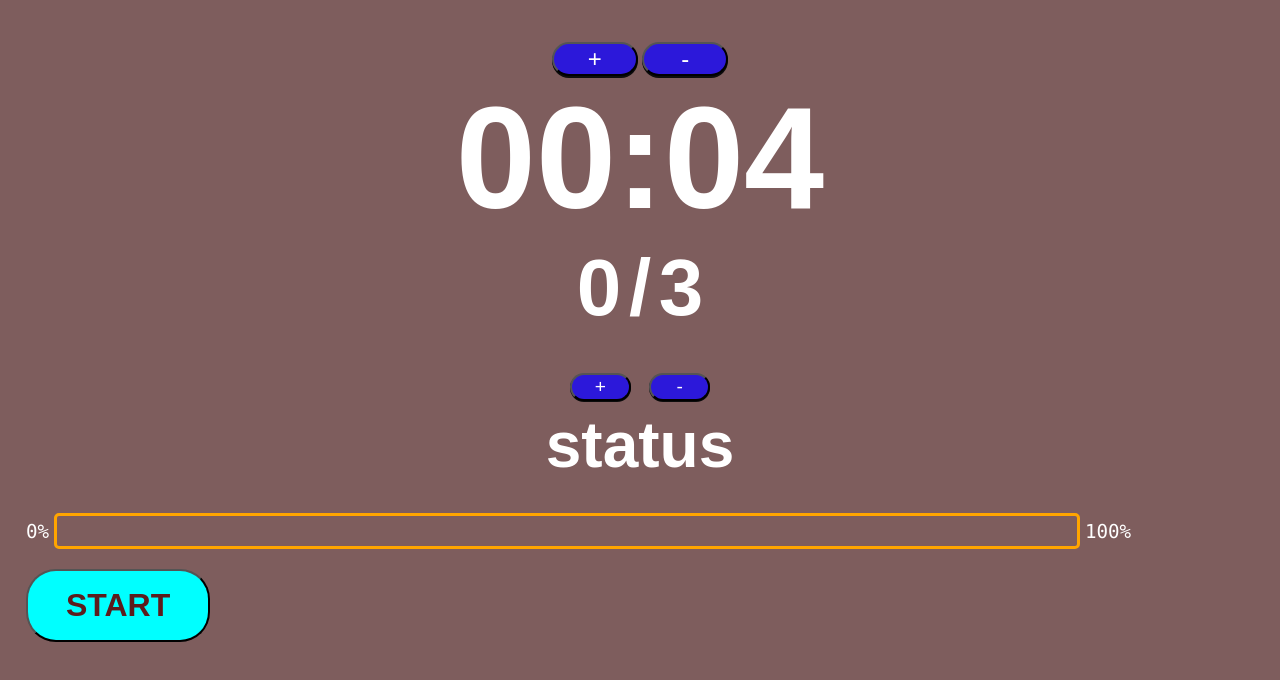
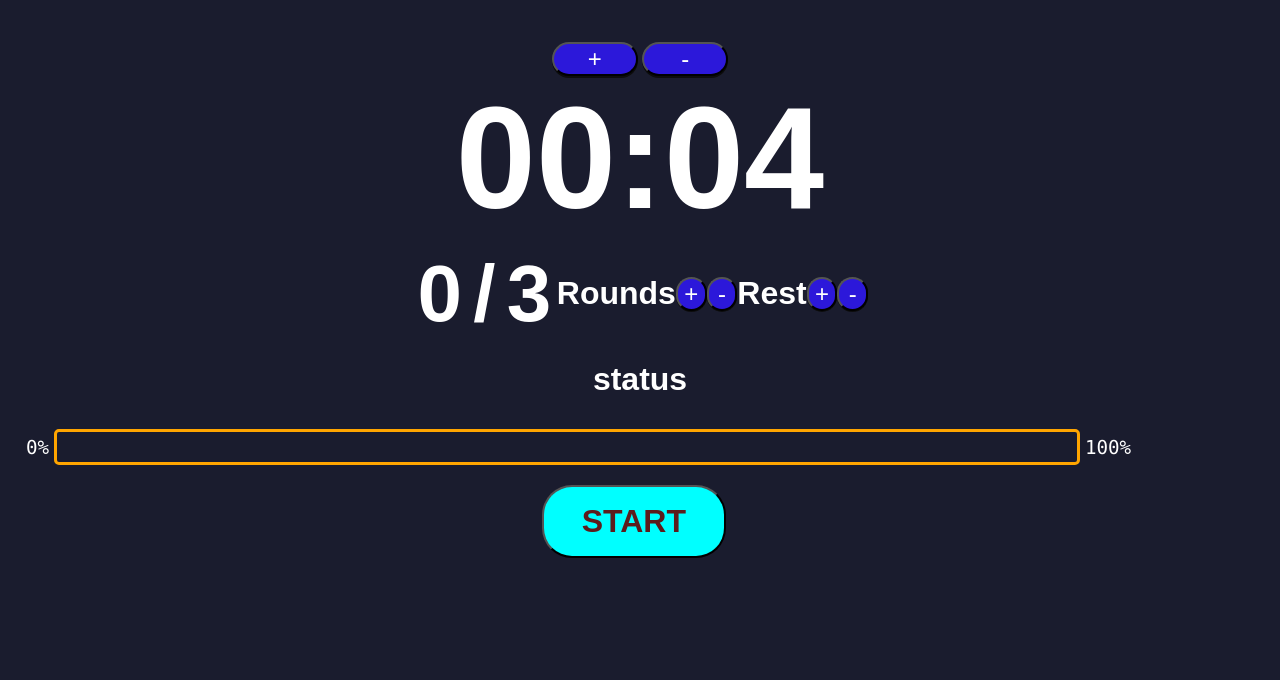
Before and after one commit to alondgr/training_app, a plain HTML site: page index.html in a window 1280 px wide. Drawn offline with Linux system fonts and the light colour scheme.

Commit message:
second commit

```diff
--- a/index.html
+++ b/index.html
@@ -15,12 +15,20 @@
         <button class="time-buttons" id="dec_btn">-</button>
         <div class="timer" id="tmr">
         </div>
-        <div class="rounds_cont" id="rounds"></div>
-        <div class="slash">/</div>
-        <div class="rounds_total" id="rounds_total"></div>
-        <div class="status_cont">
+        <div class="container">
+            <div class="rounds_cont" id="rounds"></div>
+            <div class="slash">/</div>
+            <div class="rounds_total" id="rounds_total"></div>
+            <div class="rounds">Rounds</div>
             <button class="round-buttons" id="inc_round_btn">+</button>
             <button class="round-buttons" id="dec_round_btn">-</button>
+            <div class="rest_cont" id="rounds"></div>
+            <div class="rest_total" id="rest"></div>
+            <div class="rest">Rest</div>
+            <button class="rest-buttons" id="inc_round_btn">+</button>
+            <button class="rest-buttons" id="dec_round_btn">-</button>
+        </div>
+        <div class="status_cont">
             <p id="status">status</p>
         </div>
     </div>
--- a/style.css
+++ b/style.css
@@ -1,5 +1,5 @@
 body {
-  background-color: rgb(126, 93, 93);
+  background-color: rgb(26, 28, 46);
   color: #ffffff;
   font-family: "arial";
   padding: 18px;
@@ -21,7 +21,7 @@ body {
 .slash {
   font-size: 5em;
   display: inline;
-  margin: 0.1em auto;
+  margin: 0.05em;
   padding: 0.02em;
   border-radius: 8px;
 }
@@ -69,6 +69,8 @@ body {
   color: #5c1c1c;
   margin-top: 5px;
   width: 15%;
+  position: relative;
+  left: 42%;
 }
 
 .strt:hover {
@@ -85,14 +87,6 @@ body {
   border-radius: 30px;
   box-shadow: 0 2px #0c0c0c;
 }
-.round-buttons {
-  background-color: #2c18da;
-  color: #fff;
-  font-size: 0.3em;
-  width: 5%;
-  border-radius: 30px;
-  box-shadow: 0 1px #0c0c0c;
-}
 .time-buttons:hover {
   background-color: #4e3de4;
   cursor: pointer;
@@ -102,3 +96,31 @@ body {
   background-color: #4e3de4;
   cursor: pointer;
 }
+
+#status {
+  font-size: 0.5em;
+  margin-top: 1rem;
+}
+
+.rounds,
+.rest {
+  font-size: 2em;
+}
+
+.round-buttons,
+.rest-buttons {
+  background-color: #2c18da;
+  color: #fff;
+  font-size: 1.5em;
+  width: 5%;
+  border-radius: 30px;
+  box-shadow: 0 1px #0c0c0c;
+}
+
+.container {
+  width: 50%;
+  display: flex;
+  align-items: center;
+  justify-content: center;
+  margin-left: 25%;
+}
```
